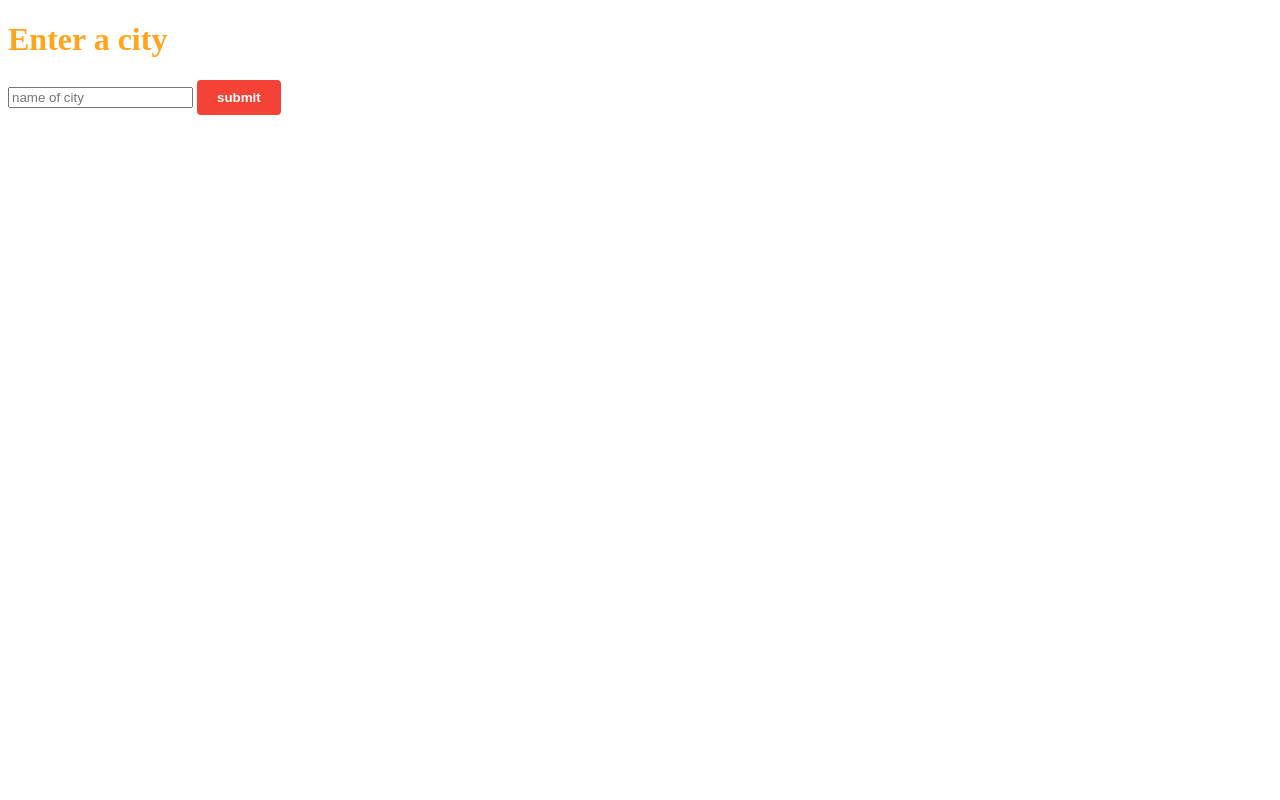
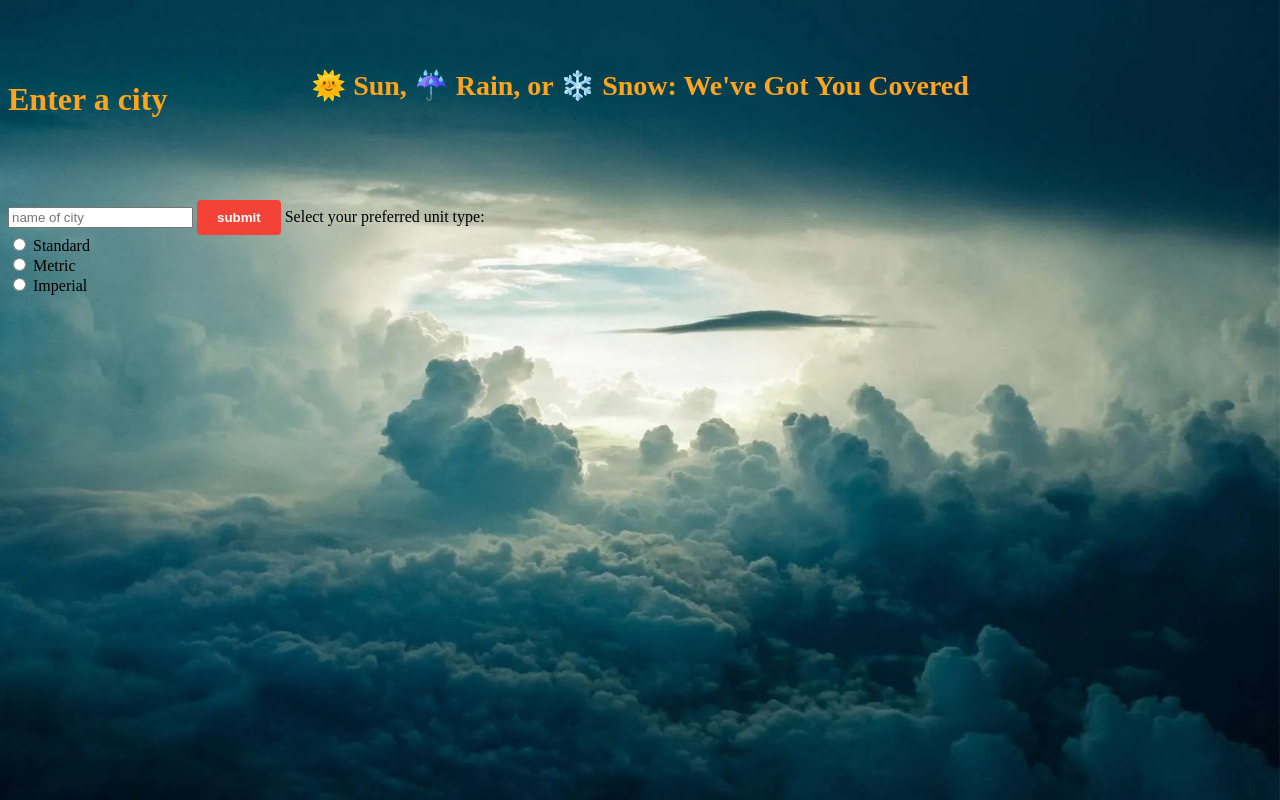
Before and after one commit to sreedhar3210/WeatherInsight, a website: page index.html in a window 1280 px wide. Drawn offline with Linux system fonts and the light colour scheme.

Commit message:
added a background image and checkbox to select units

```diff
--- a/app.js
+++ b/app.js
@@ -20,7 +20,8 @@ app.get("/", function(req,res){
 
 app.post("/",function(req,res){
     const cityName = req.body.city;
-    const url="https://api.openweathermap.org/data/2.5/weather?q=" + cityName + "&appid=" + weatherApiKey + "&units=metric";
+    const units = req.body.unitType;
+    const url="https://api.openweathermap.org/data/2.5/weather?q=" + cityName + "&appid=" + weatherApiKey + "&units=" + units;
     var temperature
     https.get(url,(response)=>{
 
@@ -29,6 +30,7 @@ app.post("/",function(req,res){
                 const weatherData=JSON.parse(data);
                 temperature = weatherData.main.temp;
                 console.log("the temperature at " + cityName + " is " + temperature);
+                res.redirect("/");
             })
         }
         else{
--- a/index.html
+++ b/index.html
@@ -8,10 +8,24 @@
     <title>Weather of a city</title>
 </head>
 <body>
+    <img class="background_image" src="images/background.jpg" alt="background_image">
+    <h1 class="main_h1">
+        🌞 Sun, ☔ Rain, or ❄️ Snow: We've Got You Covered
+    </h1>
     <h1>Enter a city</h1>
-    <form action="/" method="POST">
+    <form class="text_box"action="/" method="POST">
         <input type="text" name="city" placeholder="name of city">
         <button>submit</button>
+        <label>Select your preferred unit type:</label><br>
+        <input type="radio" id="standard" name="unitType" value="standard">
+        <label for="standard">Standard</label><br>
+
+        <input type="radio" id="metric" name="unitType" value="metric">
+        <label for="metric">Metric</label><br>
+
+        <input type="radio" id="imperial" name="unitType" value="imperial">
+        <label for="imperial">Imperial</label><br>
+
     </form>
 </body>
 </html>
--- a/public/css/styles.css
+++ b/public/css/styles.css
@@ -1,4 +1,19 @@
+.main_h1{
+    position: absolute;
+    top: 50px; /* Adjust the value to vertically position the heading */
+    left: 50%; /* Center horizontally */
+    transform: translateX(-50%);
+    color: #FFA41B;
+    font-size: 28px;
+    font-weight: bold;
+    text-align: center;
+    width: 100%;
+}
+
 h1{
+    position: relative;
+    top: 60px;
+    align-items: center;
     color : #FFA41B;
 }
 
@@ -11,3 +26,18 @@ button{
     border-radius: 4px;
     cursor: pointer;
 }
+
+.background_image{
+    position: fixed;
+    top: 0;
+    left: 0;
+    width: 100%;
+    height: 100%;
+    object-fit: cover;
+    z-index: -1;        /*it is like adding a new dimension higher the z-index the frontier the object appears*/
+}
+
+.text_box{
+    position: relative;
+    top: 120px;
+}
```
Also changed, not shown: failure.html (+1 -0 lines), public/images/background.jpg (added).
